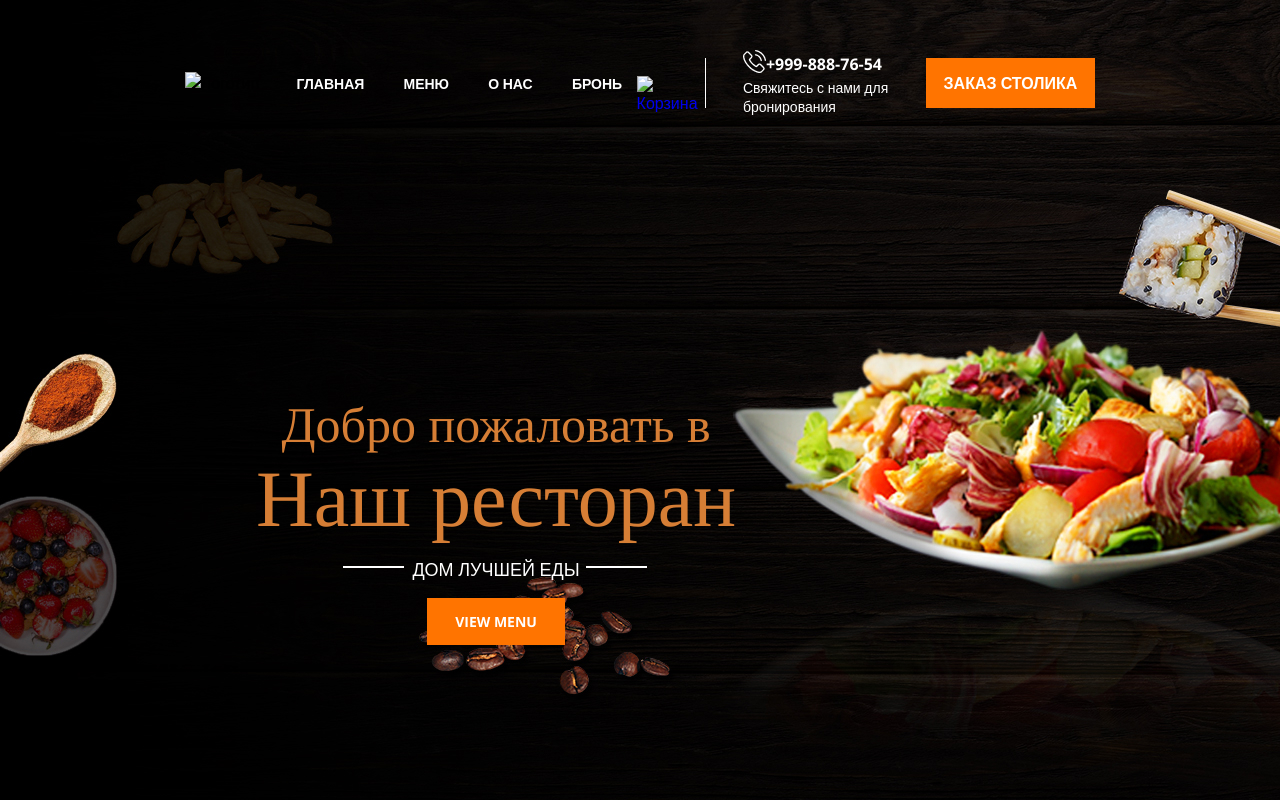
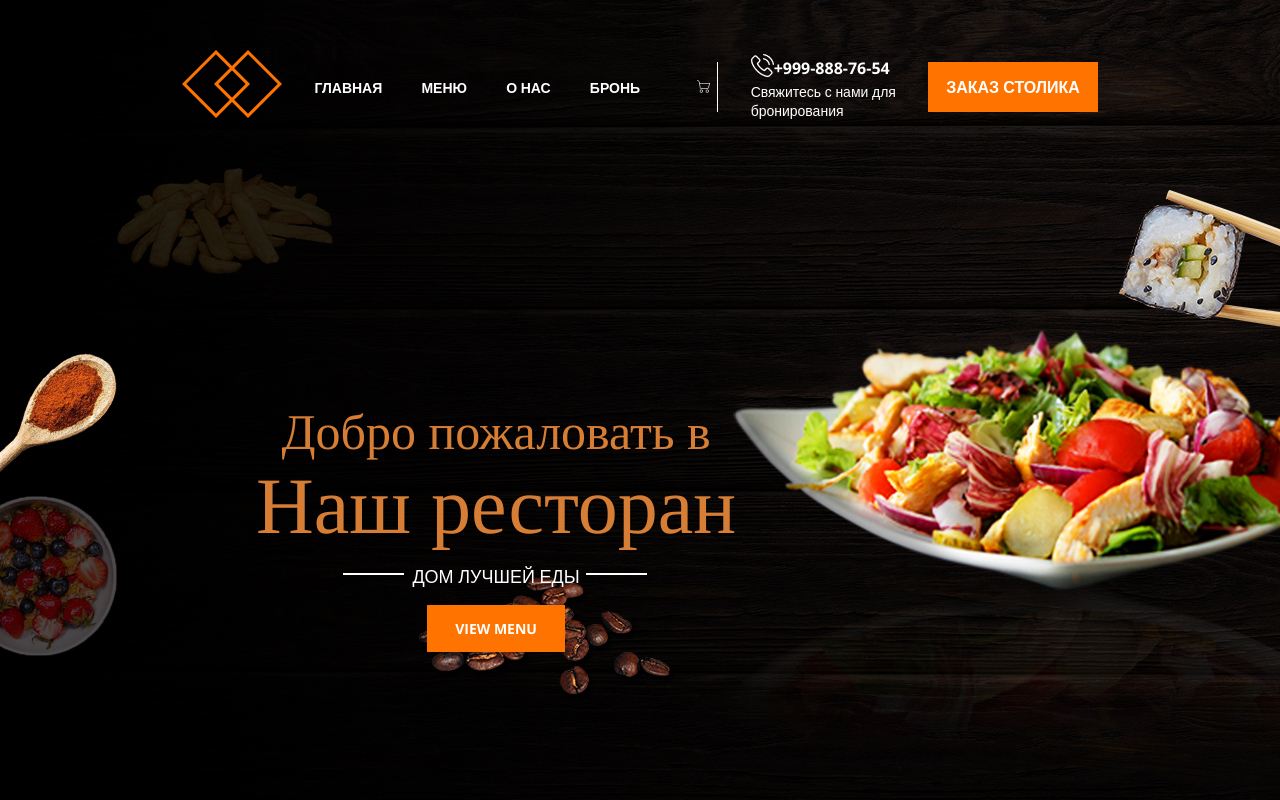
Before and after one commit to Magomed-Workout/Layout-Restoran, a plain HTML site: page index.html in a window 1280 px wide. Drawn offline with nearby package versions, Linux system fonts and the light colour scheme; the site is published under a folder, as on GitHub Pages, so addresses that start at the root find nothing.

Commit message:
Update index.html

```diff
--- a/index.html
+++ b/index.html
@@ -18,7 +18,7 @@
         <div class="container">
             <div class="header-line">
                 <div class="header-logo">
-                    <img src="/img/LOGO.png" alt="Логотип">
+                    <img src="./img/LOGO.png" alt="Логотип">
                 </div>
 
 
@@ -32,14 +32,14 @@
 
                 <div class="cart">
                     <a href="@">
-                        <img class="cart-img" src="/img/cart.png" alt="Корзина">
+                        <img class="cart-img" src="./img/cart.png" alt="Корзина">
                     </a>
                 </div>
 
                 <div class="phone">
                     <div class="phone-holder">
                         <div class="phone-img">
-                            <img src="img/phone.png" alt="Телефон">
+                            <img src="./img/phone.png" alt="Телефон">
                         </div>
                         <div class="number"><a  class="num" href="#">+999-888-76-54</a></div>
                     </div>
```
